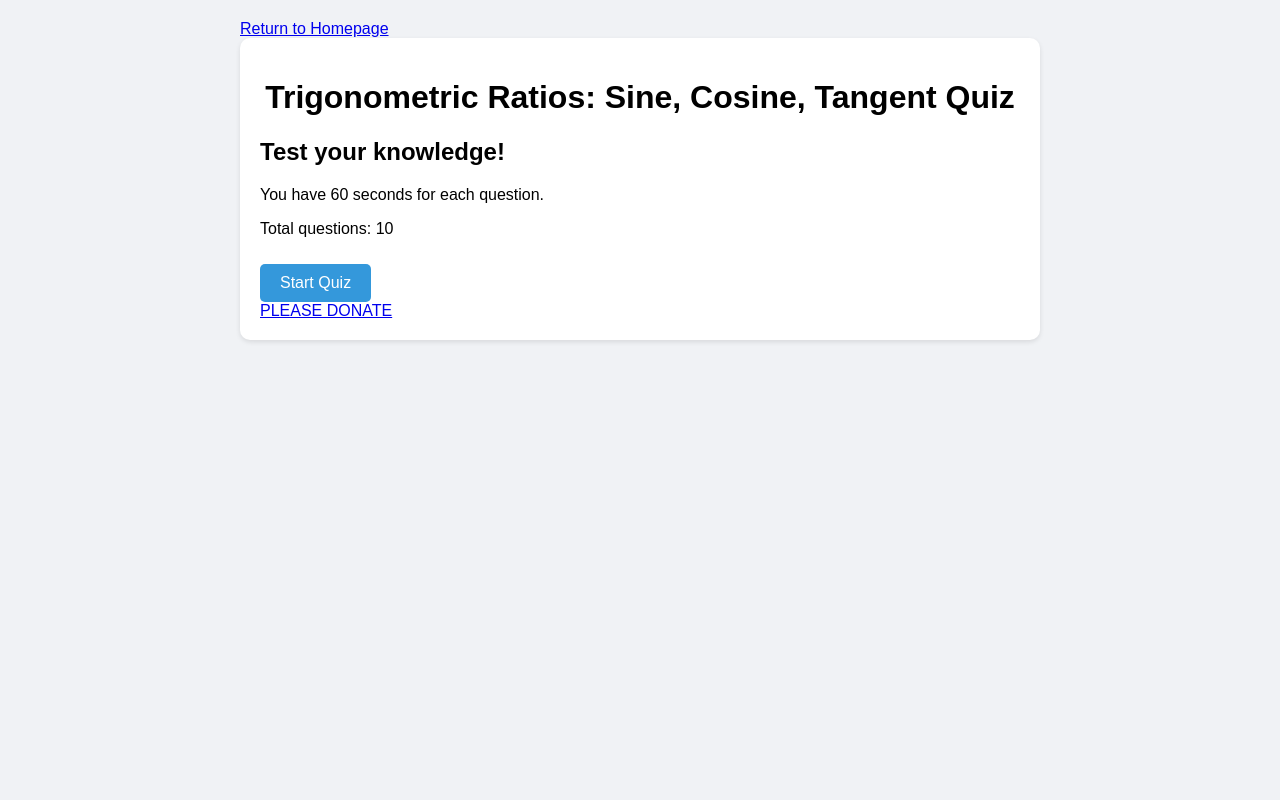
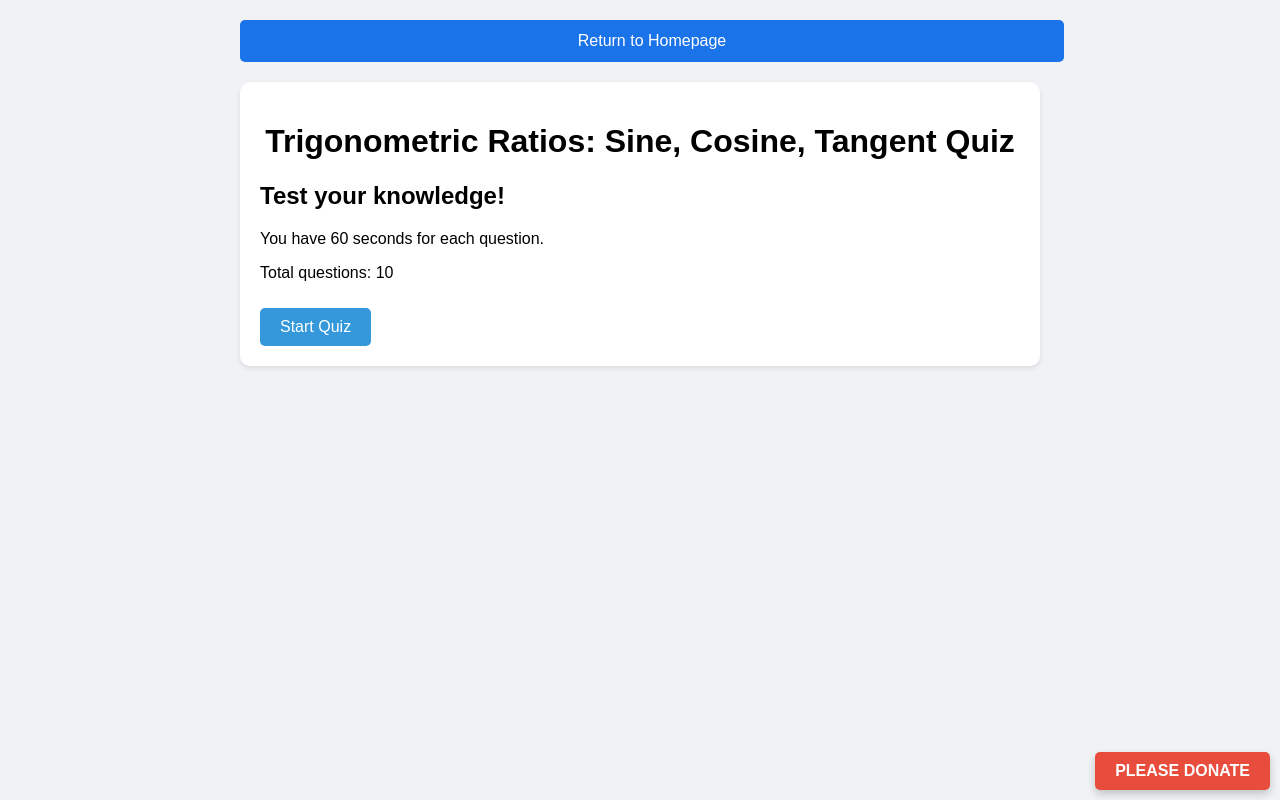
Before and after one commit to Mathquiz101/mathquizzy9, a plain HTML site: page index.html in a window 1280 px wide. Drawn offline with Linux system fonts and the light colour scheme.

Commit message:
Update styles.css

```diff
--- a/styles.css
+++ b/styles.css
@@ -187,12 +187,56 @@ button:hover {
     text-align: center;
 }
 
-.wave-logo,
-.gtbank-logo {
-    width: 100px;
-    height: auto;
-    margin: 10px 0;
+.return-home-btn {
+    display: block;
+    width: 100%;
+    max-width: 800px;
+    padding: 12px;
+    background-color: #1a73e8;
+    color: white;
+    border: none;
+    border-radius: 5px;
+    font-size: 16px;
+    cursor: pointer;
+    transition: background-color 0.3s;
+    margin: 0 auto 20px auto;
+    text-align: center;
+    text-decoration: none;
 }
+
+.return-home-btn:hover {
+    background-color: #1557b0;
+}
+
+
+
+
+.donate-banner {
+    position: fixed;
+    bottom: 10px; /* Adjust to place at the bottom of the viewport */
+    right: 10px;  /* Align to the right side */
+    background-color: #e74c3c; /* Eye-catching red */
+    color: white;
+    font-size: 16px;
+    font-weight: bold;
+    padding: 10px 20px;
+    border-radius: 5px;
+    box-shadow: 0 4px 8px rgba(0, 0, 0, 0.2);
+    z-index: 1000; /* Ensure it stays above other elements */
+    transition: transform 0.3s ease, box-shadow 0.3s ease;
+}
+
+.donate-banner a {
+    color: white;
+    text-decoration: none;
+}
+
+.donate-banner:hover {
+    transform: translateY(-5px);
+    box-shadow: 0 8px 16px rgba(0, 0, 0, 0.3);
+    background-color: #c0392b; /* Darker red on hover */
+}
+
 
 .donation-method p {
     font-size: 1rem;
@@ -207,9 +251,3 @@ button:hover {
         flex-direction: column;
         gap: 10px;
     }
-
-    .wave-logo,
-    .gtbank-logo {
-        width: 80px;
-    }
-}
```
